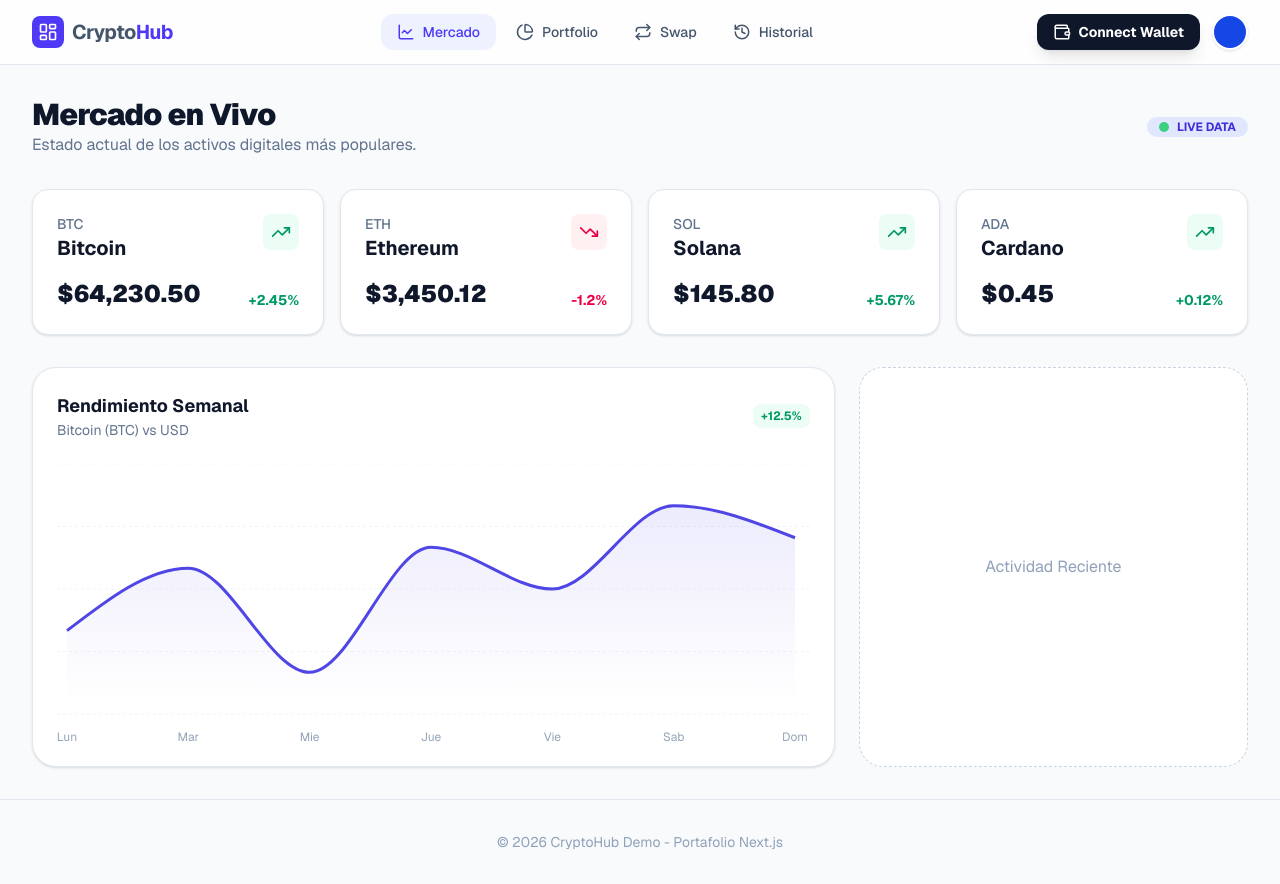
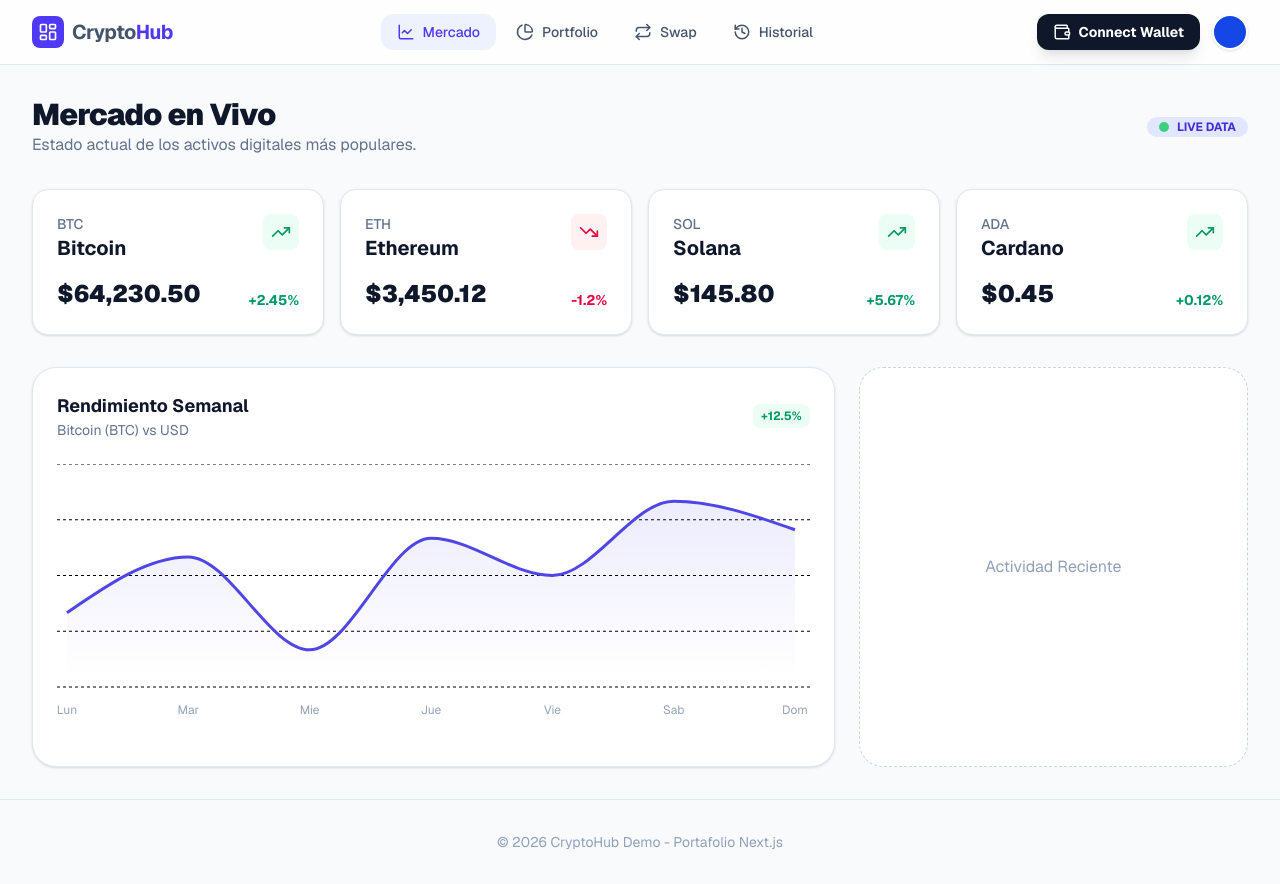
Before and after one commit to DanielGuzmanV/Fundamentos-NextJs, a Next.js app: page /crypto-dashboard in a window 1280 px wide. Built offline with nearby package versions, Linux system fonts and the light colour scheme.

Commit message:
ajustes en el grafico de las monedas, aun esta en prueba

```diff
--- a/src/features/demos/crypto-dashboard/main/components/market/PriceChart.tsx
+++ b/src/features/demos/crypto-dashboard/main/components/market/PriceChart.tsx
@@ -2,18 +2,24 @@
 import { ResponsiveContainer, AreaChart, Area, XAxis, YAxis, Tooltip, CartesianGrid } from 'recharts';
 import { PRICE_HISTORY } from '../../constants/marketData';
 
-export const PriceChart = () => {
+interface Props {
+  selectedCoin1: string;
+  selectedCoin2: string;
+  // Aquí podríamos añadir 'data' en el futuro
+}
+
+export const PriceChart = ({}: Props) => {
   return (
-    <div className="flex-1 w-full min-h-75">
+    <div className="w-full h-full">
       <ResponsiveContainer width="100%" height="100%">
-        <AreaChart data={PRICE_HISTORY} margin={{bottom: 20}}>
+        <AreaChart data={PRICE_HISTORY} margin={{bottom: 25}}>
           <defs>
             <linearGradient id="colorPrice" x1="0" y1="0" x2="0" y2="1">
               <stop offset="5%" stopColor="#4f46e5" stopOpacity={0.1}/>
               <stop offset="95%" stopColor="#4f46e5" stopOpacity={0}/>
             </linearGradient>
           </defs>
-          <CartesianGrid strokeDasharray="3 3" vertical={false} stroke="#f1f5f9" />
+          <CartesianGrid strokeDasharray="3 3" vertical={false} stroke="black" />
           <XAxis
             dataKey="day"
             axisLine={false}
```
